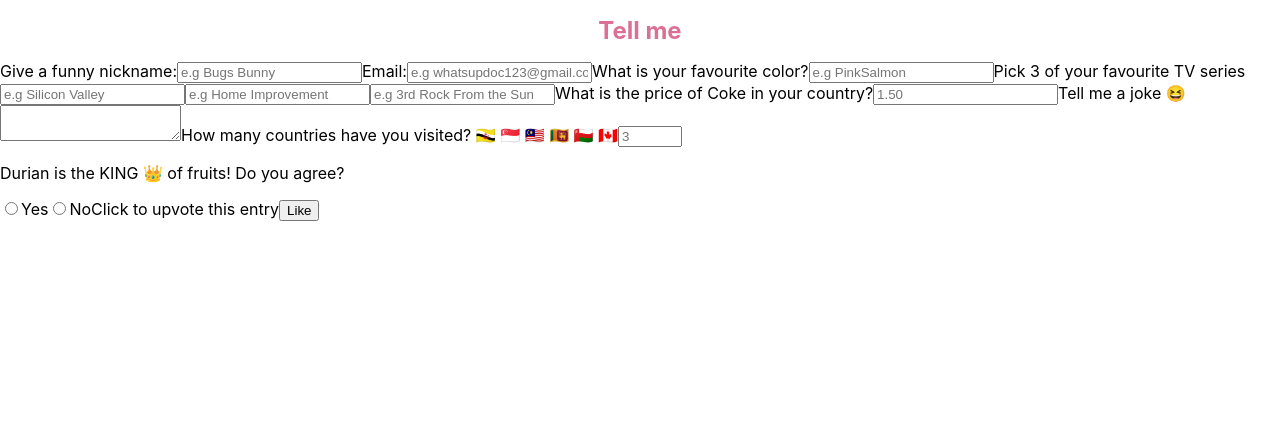
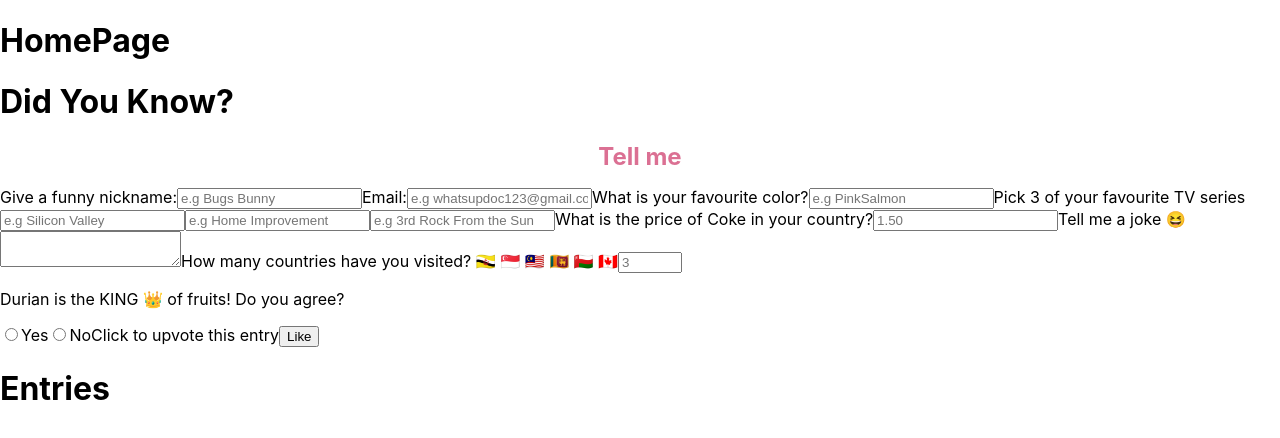
Before and after one commit to Paddlepop25/mern-robots, a React (Create React App) app in the folder frontend/: page / in a window 1280 px wide. Shown: the top 438 px of the page. Built offline with nearby package versions, Linux system fonts and the light colour scheme.

Commit message:
added react-router-dom

```diff
--- a/frontend/package.json
+++ b/frontend/package.json
@@ -12,6 +12,7 @@
     "@types/react-dom": "^17.0.10",
     "react": "^17.0.2",
     "react-dom": "^17.0.2",
+    "react-router-dom": "^5.3.0",
     "react-scripts": "4.0.3",
     "styled-components": "^5.3.3",
     "typescript": "^4.4.4",
@@ -42,6 +43,7 @@
     ]
   },
   "devDependencies": {
+    "@types/react-router-dom": "^5.3.2",
     "@types/styled-components": "^5.1.15"
   }
 }
--- a/frontend/src/App.tsx
+++ b/frontend/src/App.tsx
@@ -1,11 +1,12 @@
 import React from 'react';
-import Form from './components/Form/Form';
+import { BrowserRouter as Router } from 'react-router-dom';
+import HomePage from './components/Pages/HomePage';
 
 function App() {
   return (
-    <>
-      <Form />
-    </>
+    <Router>
+      <HomePage />
+    </Router>
   );
 }
 
--- /dev/null
+++ b/frontend/src/components/DidYouKnow/DidYouKnow.tsx
@@ -0,0 +1,7 @@
+import React from 'react';
+
+const DidYouKnow = () => {
+  return <h1>Did You Know?</h1>;
+};
+
+export default DidYouKnow;
--- /dev/null
+++ b/frontend/src/components/Entries/Entries.tsx
@@ -0,0 +1,7 @@
+import React from 'react';
+
+const Entries = () => {
+  return <h1>Entries</h1>;
+};
+
+export default Entries;
--- /dev/null
+++ b/frontend/src/components/Pages/HomePage.tsx
@@ -0,0 +1,17 @@
+import React from 'react';
+import DidYouKnow from '../DidYouKnow/DidYouKnow';
+import Entries from '../Entries/Entries';
+import Form from '../Form/Form';
+
+const HomePage = () => {
+  return (
+    <>
+      <h1>HomePage</h1>
+      <DidYouKnow />
+      <Form />
+      <Entries />
+    </>
+  );
+};
+
+export default HomePage;
```
Also changed, not shown: 1 other file (tests, documents, lock files or other folders).
